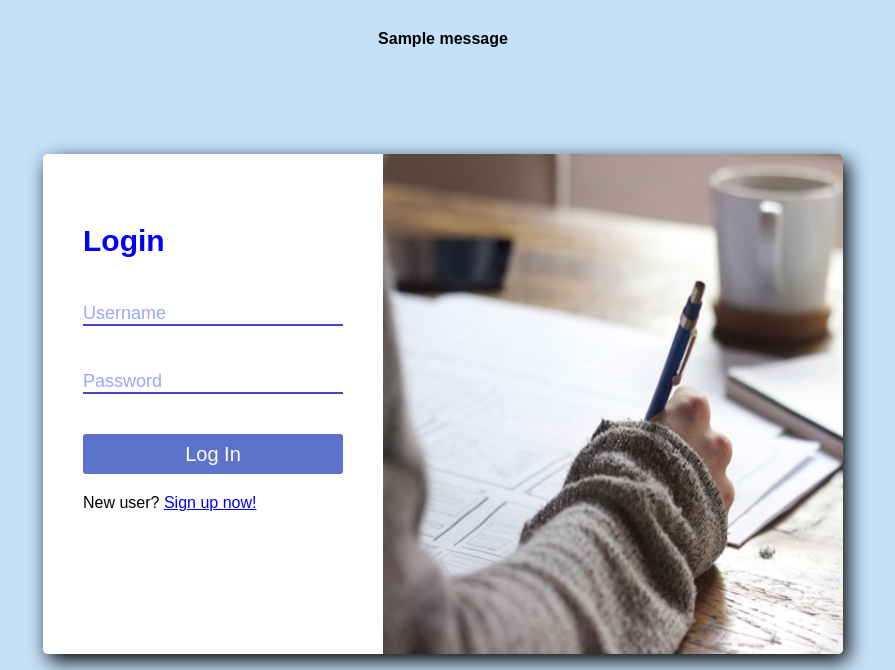
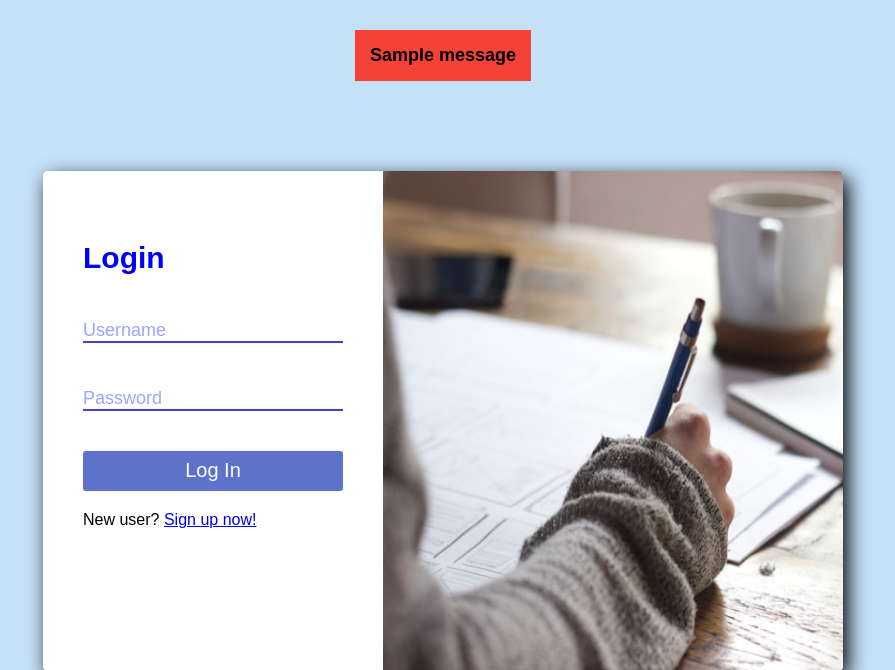
Before and after one commit to DavidTing123/GitExercise-Storywriter-G12, a Flask app: page /login in a window 1280 px wide. Shown: the part 70-740 px from the top of the page, without its empty margins (197-1092 px from the left). Run offline with Flask 3, Linux system fonts and the light colour scheme; one stand-in notice (Sample message) is shown.

Commit message:
changed the padding for flash message

```diff
--- a/static/home.css
+++ b/static/home.css
@@ -58,12 +58,12 @@ nav ul li a{
 }
 .flash-success {
     background-color: #4CAF50;
-    padding: 20px;
+    padding: 15px;
     color: black;
 }
 
 .flash-error {
     background-color: #f44336;
-    padding: 20px;
+    padding: 15px;
     color: black;
 }
--- a/static/login.css
+++ b/static/login.css
@@ -141,14 +141,17 @@ img{
 
 .flash-messages li{
     font-weight: bold;
+    font-size: 18px;
 }
 
 .flash-success {
     background-color: #4CAF50;
+    padding: 15px;
     color: black;
 }
 
 .flash-error {
     background-color: #f44336;
+    padding: 15px;
     color: black;
 }
--- a/templates/home.html
+++ b/templates/home.html
@@ -19,10 +19,8 @@
                         {% for message in messages %}
                             {% if 'success' in message %}
                                 <li class="flash-success">{{ message }}</li>
-                            {% elif 'error' in message %}
+                            {% else %}
                                 <li class="flash-error">{{ message }}</li>
-                            {% else %}
-                                <li>{{ message }}</li>
                             {%endif%}
                         {% endfor %}
                     {% endif %}
--- a/templates/login.html
+++ b/templates/login.html
@@ -19,10 +19,8 @@
                         {% for message in messages %}
                             {% if 'success' in message %}
                                 <li class="flash-success">{{ message }}</li>
-                            {% elif 'error' in message %}
+                            {% else %}
                                 <li class="flash-error">{{ message }}</li>
-                            {% else %}
-                                <li>{{ message }}</li>
                             {%endif%}
                         {% endfor %}
                     {% endif %}
```
Also changed, not shown: static/signup.css (line endings or trailing spaces).
